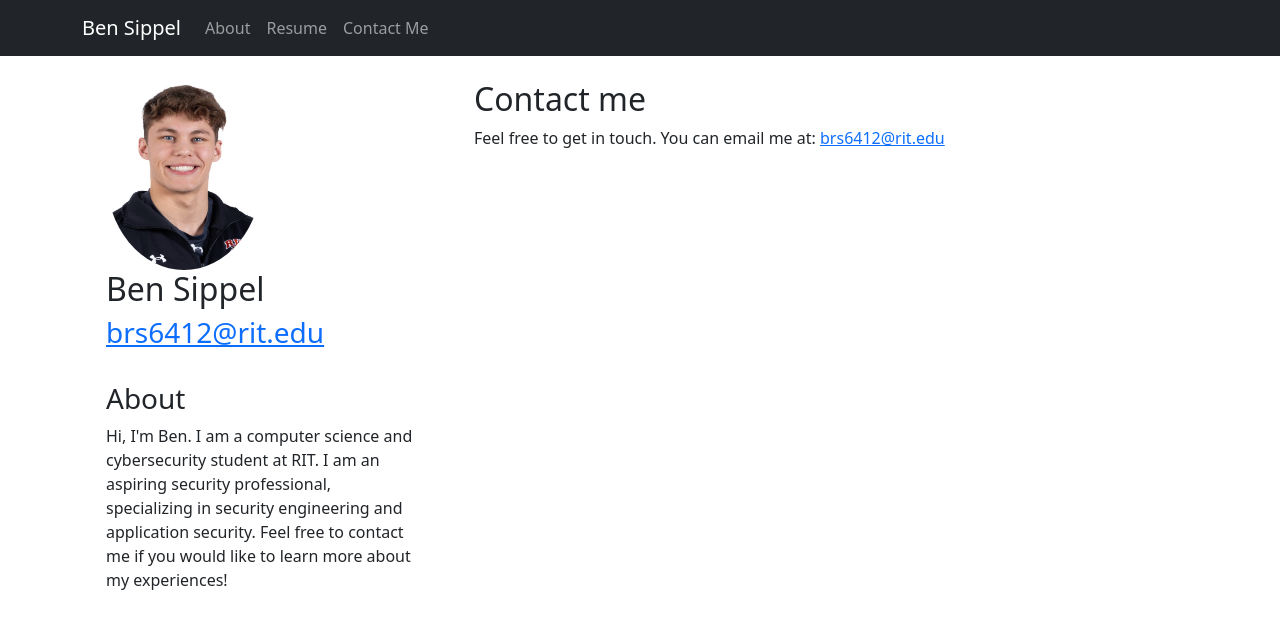
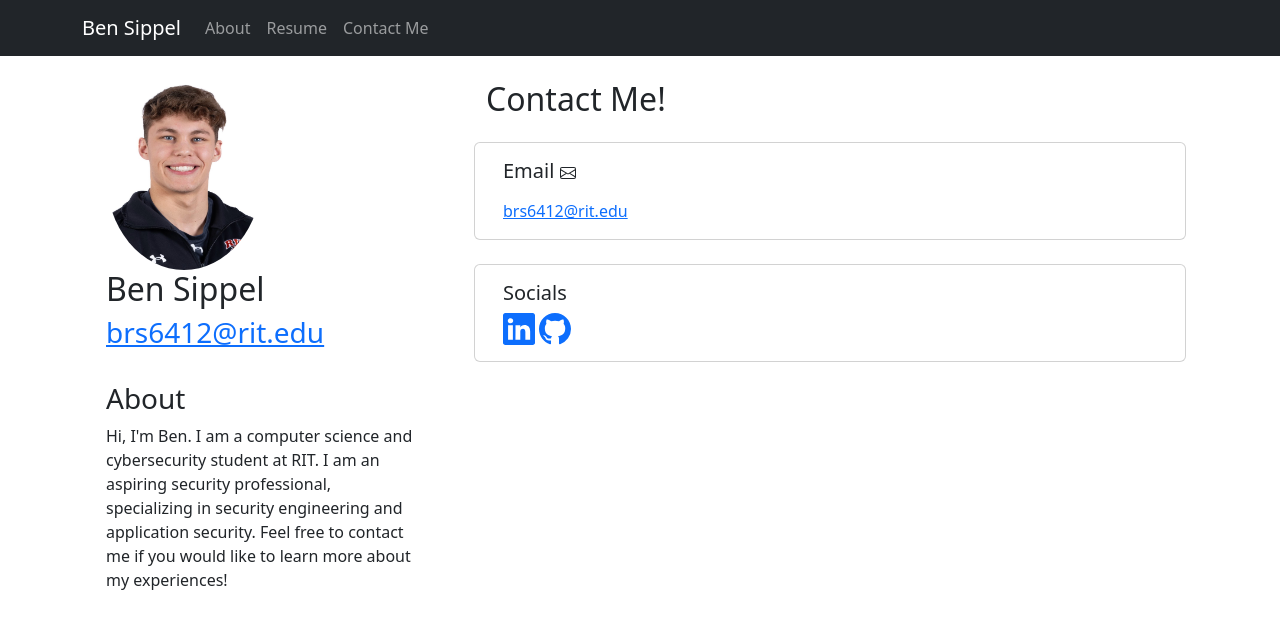
Before and after one commit to brs6412/personal-site, a React (Create React App) app: page /contact in a window 1280 px wide. Shown: the top 628 px of the page. Built offline with nearby package versions, Linux system fonts and the light colour scheme.

Commit message:
Added icons and completed contact page

```diff
--- /dev/null
+++ b/src/assets/github-icon.js
@@ -0,0 +1,14 @@
+export default function githubIcon() {
+  return (
+    <svg
+      xmlns="http://www.w3.org/2000/svg"
+      width="32"
+      height="32"
+      fill="currentColor"
+      class="bi bi-github"
+      viewBox="0 0 16 16"
+    >
+      <path d="M8 0C3.58 0 0 3.58 0 8c0 3.54 2.29 6.53 5.47 7.59.4.07.55-.17.55-.38 0-.19-.01-.82-.01-1.49-2.01.37-2.53-.49-2.69-.94-.09-.23-.48-.94-.82-1.13-.28-.15-.68-.52-.01-.53.63-.01 1.08.58 1.23.82.72 1.21 1.87.87 2.33.66.07-.52.28-.87.51-1.07-1.78-.2-3.64-.89-3.64-3.95 0-.87.31-1.59.82-2.15-.08-.2-.36-1.02.08-2.12 0 0 .67-.21 2.2.82.64-.18 1.32-.27 2-.27s1.36.09 2 .27c1.53-1.04 2.2-.82 2.2-.82.44 1.1.16 1.92.08 2.12.51.56.82 1.27.82 2.15 0 3.07-1.87 3.75-3.65 3.95.29.25.54.73.54 1.48 0 1.07-.01 1.93-.01 2.2 0 .21.15.46.55.38A8.01 8.01 0 0 0 16 8c0-4.42-3.58-8-8-8" />
+    </svg>
+  );
+}
--- /dev/null
+++ b/src/assets/linkedin-icon.js
@@ -0,0 +1,14 @@
+export default function linkedinIcon() {
+  return (
+    <svg
+      xmlns="http://www.w3.org/2000/svg"
+      width="32"
+      height="32"
+      fill="currentColor"
+      class="bi bi-linkedin"
+      viewBox="0 0 16 16"
+    >
+      <path d="M0 1.146C0 .513.526 0 1.175 0h13.65C15.474 0 16 .513 16 1.146v13.708c0 .633-.526 1.146-1.175 1.146H1.175C.526 16 0 15.487 0 14.854zm4.943 12.248V6.169H2.542v7.225zm-1.2-8.212c.837 0 1.358-.554 1.358-1.248-.015-.709-.52-1.248-1.342-1.248S2.4 3.226 2.4 3.934c0 .694.521 1.248 1.327 1.248zm4.908 8.212V9.359c0-.216.016-.432.08-.586.173-.431.568-.878 1.232-.878.869 0 1.216.662 1.216 1.634v3.865h2.401V9.25c0-2.22-1.184-3.252-2.764-3.252-1.274 0-1.845.7-2.165 1.193v.025h-.016l.016-.025V6.169h-2.4c.03.678 0 7.225 0 7.225z" />
+    </svg>
+  );
+}
--- /dev/null
+++ b/src/assets/mail-icon.js
@@ -0,0 +1,14 @@
+export default function mailIcon() {
+  return (
+    <svg
+      xmlns="http://www.w3.org/2000/svg"
+      width="16"
+      height="16"
+      fill="currentColor"
+      class="bi bi-envelope"
+      viewBox="0 0 16 16"
+    >
+      <path d="M0 4a2 2 0 0 1 2-2h12a2 2 0 0 1 2 2v8a2 2 0 0 1-2 2H2a2 2 0 0 1-2-2zm2-1a1 1 0 0 0-1 1v.217l7 4.2 7-4.2V4a1 1 0 0 0-1-1zm13 2.383-4.708 2.825L15 11.105zm-.034 6.876-5.64-3.471L8 9.583l-1.326-.795-5.64 3.47A1 1 0 0 0 2 13h12a1 1 0 0 0 .966-.741M1 11.105l4.708-2.897L1 5.383z" />
+    </svg>
+  );
+}
--- a/src/components/Contact.js
+++ b/src/components/Contact.js
@@ -1,15 +1,42 @@
 import React from "react";
-
-// TODO: Create reactive/witty contact form
+import { Container, Row, Col, Card } from "react-bootstrap";
+import MailIcon from "../assets/mail-icon";
+import LinkedinIcon from "../assets/linkedin-icon";
+import GithubIcon from "../assets/github-icon";
 
 export default function Contact() {
   return (
-    <div>
-      <h2>Contact me</h2>
-      <p>
-        Feel free to get in touch. You can email me at:{" "}
-        <a href="mailto:brs6412@rit.edu">brs6412@rit.edu</a>
-      </p>
-    </div>
+    <Container>
+      <h2 className="my-4">Contact Me!</h2>
+      <Row className="mb-4">
+        <Card>
+          <Card.Body>
+            <Card.Title>
+              {"Email "}
+
+              <MailIcon />
+            </Card.Title>
+            <Card.Text></Card.Text>
+
+            <Card.Link href="mailto:brs6412@rit.edu">
+              {"brs6412@rit.edu"}
+            </Card.Link>
+          </Card.Body>
+        </Card>
+      </Row>
+      <Row className="mb-4">
+        <Card>
+          <Card.Body>
+            <Card.Title>Socials</Card.Title>
+            <a href="https://www.linkedin.com/in/ben-sippel/">
+              <LinkedinIcon />
+            </a>{" "}
+            <a href="https://github.com/brs6412/">
+              <GithubIcon />
+            </a>
+          </Card.Body>
+        </Card>
+      </Row>
+    </Container>
   );
 }
```
